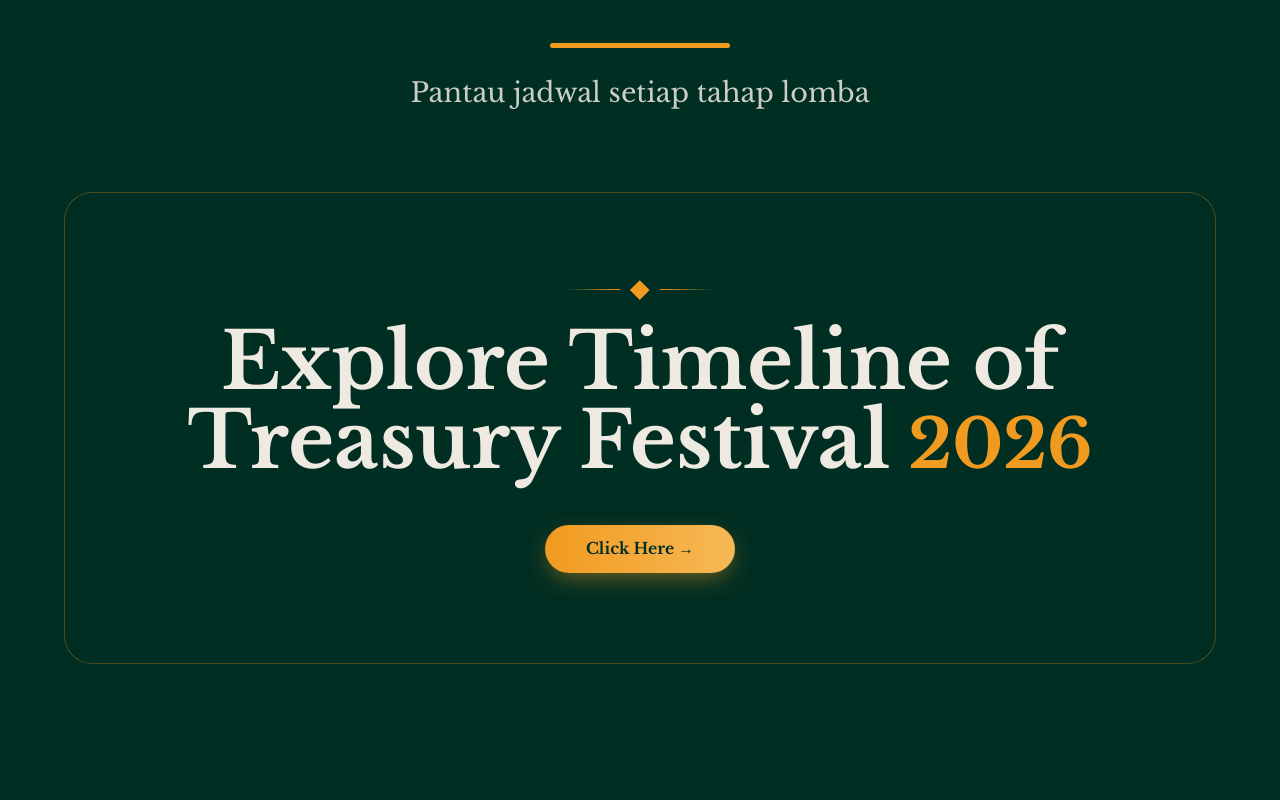
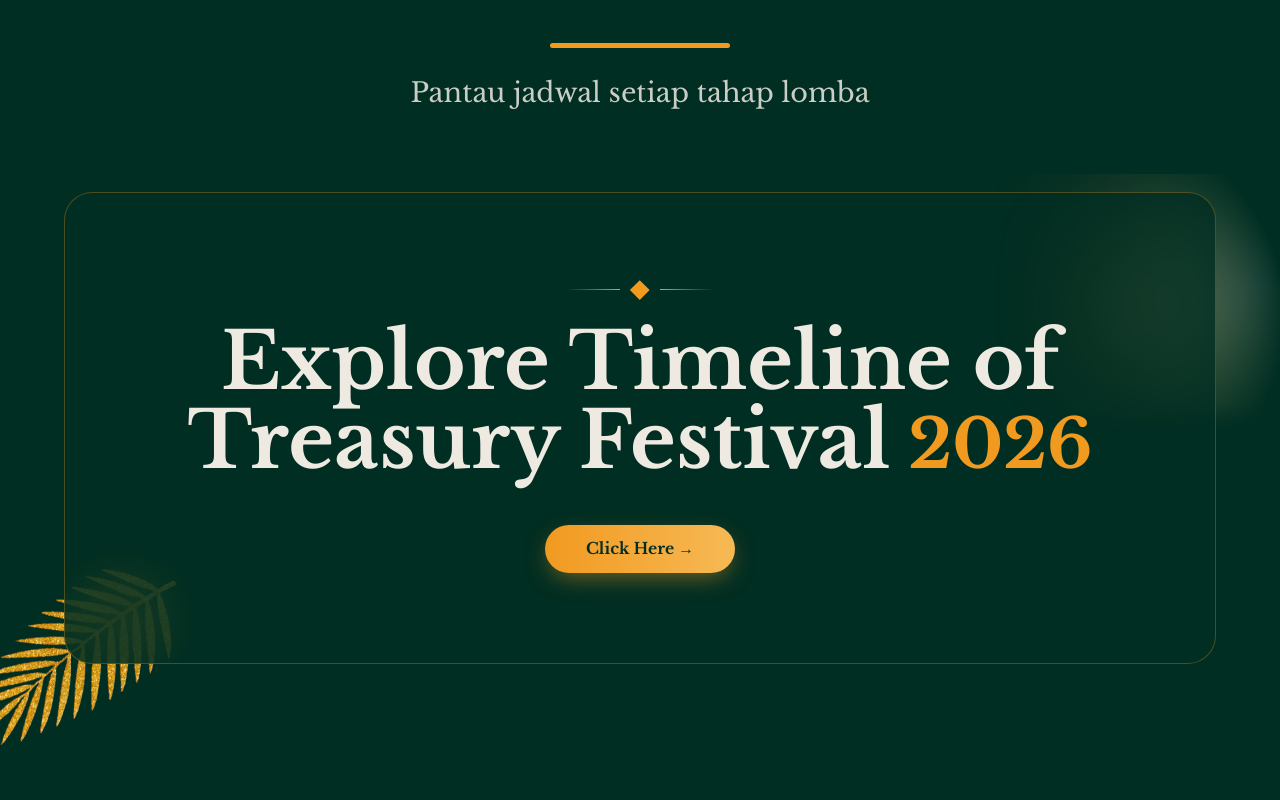
Before and after one commit to Stefanfoxa/Tfest, a React (Vite) app in the folder Tfest/: page / in a window 1280 px wide. Shown: the part 3440-4240 px from the top of the page. Built offline with nearby package versions, Linux system fonts and the light colour scheme; a web font is replaced by a local one.

Commit message:
Update Timeline.tsx

```diff
--- a/Tfest/src/components/timeline/Timeline.tsx
+++ b/Tfest/src/components/timeline/Timeline.tsx
@@ -1,5 +1,7 @@
 import { useMemo, useState } from 'react'
 import { COMPETITIONS } from '../../data/competitions'
+import { DecorLayer } from '../Decor'
+import { DECOR } from '../../decorConfig'
 import { EVENT } from '../../data/siteContent'
 import { COLOR_STYLES } from '../../lib/colorStyles'
 import { MONTH_NAMES, formatShort, toISO } from '../../lib/calendar'
@@ -72,12 +74,15 @@ export default function Timeline() {
     <section
       id="timeline-content"
       aria-label="Timeline"
-      className="relative scroll-mt-16 px-4 pb-20 pt-4 md:pb-28"
+      className="relative scroll-mt-16 overflow-hidden px-4 pb-20 pt-4 md:pb-28"
     >
-      <div className="mx-auto max-w-6xl">
+      {started && !showClosing && <DecorLayer items={DECOR.timelineMargin} />}
+      <div className="relative z-10 mx-auto max-w-6xl">
         {/* 1. Intro */}
         {!started && !showClosing && (
-          <div className="glass mx-auto max-w-5xl rounded-[28px] px-5 py-12 text-center sm:px-8 md:px-16 md:py-20">
+          <div className="relative mx-auto max-w-5xl">
+            <DecorLayer items={DECOR.timelineCard} />
+            <div className="glass relative z-10 rounded-[28px] px-5 py-12 text-center sm:px-8 md:px-16 md:py-20">
             <Ornament />
             <h2 className="text-4xl leading-tight text-cream md:text-6xl">
               <span className="text-[1.16em]">Explore Timeline of {EVENT.nameMain}</span> <span className="text-gold">{EVENT.year}</span>
@@ -94,6 +99,7 @@ export default function Timeline() {
                 Click Here →
               </button>
             </div>
+          </div>
           </div>
         )}
 
@@ -143,7 +149,9 @@ export default function Timeline() {
 
         {/* 3. Penutup */}
         {showClosing && (
-          <div className="glass mx-auto max-w-5xl rounded-[28px] px-5 py-12 text-center sm:px-8 md:px-16 md:py-20">
+          <div className="relative mx-auto max-w-5xl">
+            <DecorLayer items={DECOR.timelineCard} />
+            <div className="glass relative z-10 rounded-[28px] px-5 py-12 text-center sm:px-8 md:px-16 md:py-20">
             <Ornament />
             <h2 className="text-4xl leading-tight text-cream md:text-6xl">
               <span className="text-[1.16em]">{titleParts.main}</span> <span className="text-gold">{titleParts.last}</span>
@@ -157,6 +165,7 @@ export default function Timeline() {
               </button>
             </div>
           </div>
+          </div>
         )}
       </div>
 
```
